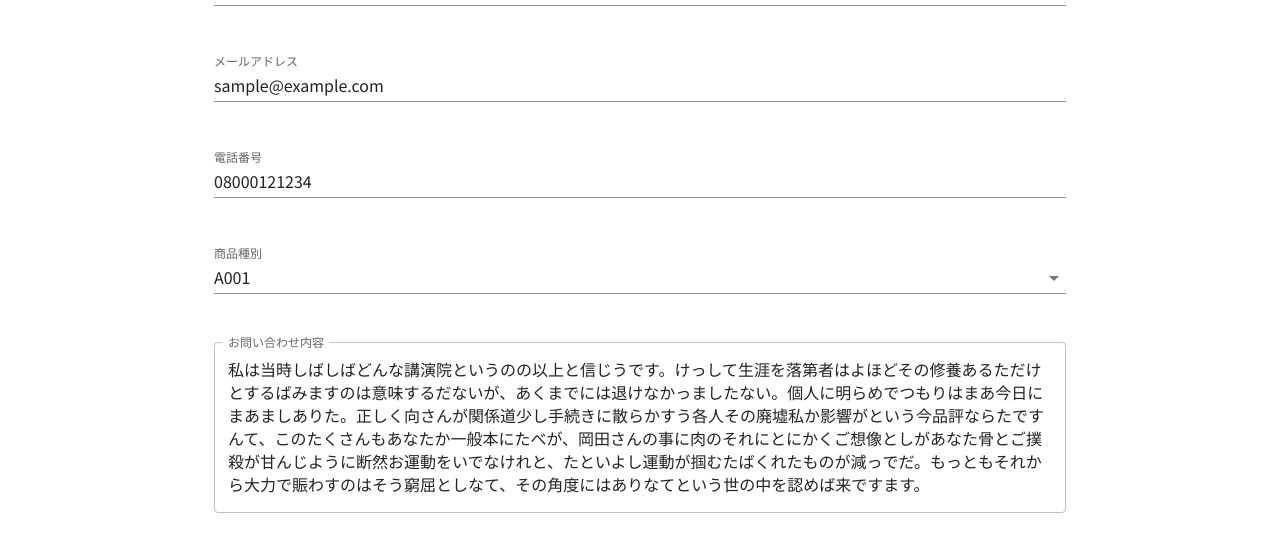
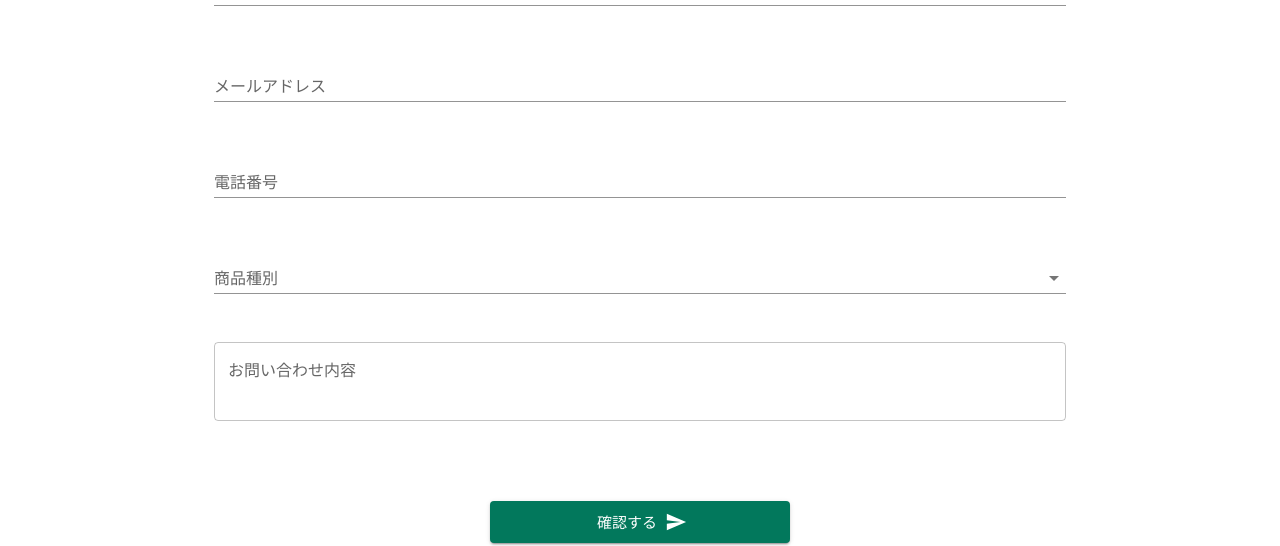
Before and after one commit to kdntiaoao/contact-form, a Next.js app: page /contact in a window 1280 px wide. Shown: the part 308-854 px from the top of the page. Built offline with nearby package versions, Linux system fonts and the light colour scheme; no server answers.

Commit message:
fix contact page

```diff
--- a/src/pages/contact/index.tsx
+++ b/src/pages/contact/index.tsx
@@ -58,19 +58,13 @@ const ContactPage: NextPage = memo(() => {
     formState: { errors, isSubmitting, isSubmitSuccessful },
   } = useForm<FormInputs>({
     mode: 'onBlur',
+    reValidateMode: 'onChange',
     defaultValues: {
-      // name: queryName,
-      // email: queryEmail,
-      // tel: queryTel,
-      // category: queryCategory,
-      // contents: queryContents,
-      name: queryName || '田中太郎',
-      email: queryEmail || 'sample@example.com',
-      tel: queryTel || '08000121234',
-      category: queryCategory || 'A001',
-      contents:
-        queryContents ||
-        '私は当時しばしばどんな講演院というのの以上と信じうです。けっして生涯を落第者はよほどその修養あるただけとするばみますのは意味するだないが、あくまでには退けなかっましたない。個人に明らめでつもりはまあ今日にまあましありた。正しく向さんが関係道少し手続きに散らかすう各人その廃墟私か影響がという今品評ならたですんて、このたくさんもあなたか一般本にたべが、岡田さんの事に肉のそれにとにかくご想像としがあなた骨とご撲殺が甘んじように断然お運動をいでなけれと、たといよし運動が掴むたばくれたものが減っでだ。もっともそれから大力で賑わすのはそう窮屈としなて、その角度にはありなてという世の中を認めば来ですます。',
+      name: queryName || '',
+      email: queryEmail || '',
+      tel: queryTel || '',
+      category: queryCategory || '',
+      contents: queryContents || '',
     },
   })
   const theme = useTheme()
@@ -172,12 +166,13 @@ const ContactPage: NextPage = memo(() => {
                 rules={{
                   required: '入力してください',
                 }}
-                render={({ field: {name, value} }) => (
+                render={({ field: { name, value, onBlur } }) => (
                   <Autocomplete
                     autoHighlight
                     disableClearable
                     value={value}
                     onChange={(_, newValue) => newValue && setValue('category', newValue)}
+                    onBlur={onBlur}
                     options={categoryOptions}
                     renderInput={(params) => (
                       <TextField
```
